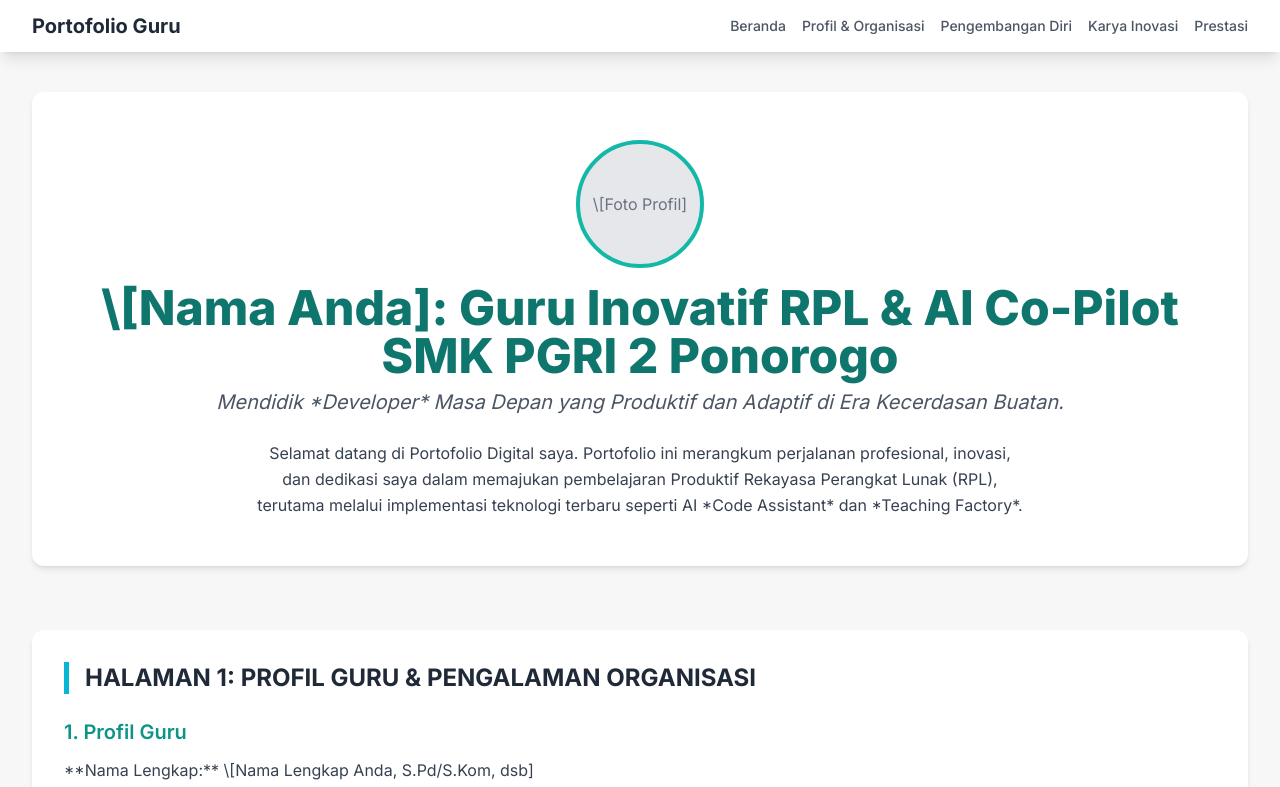
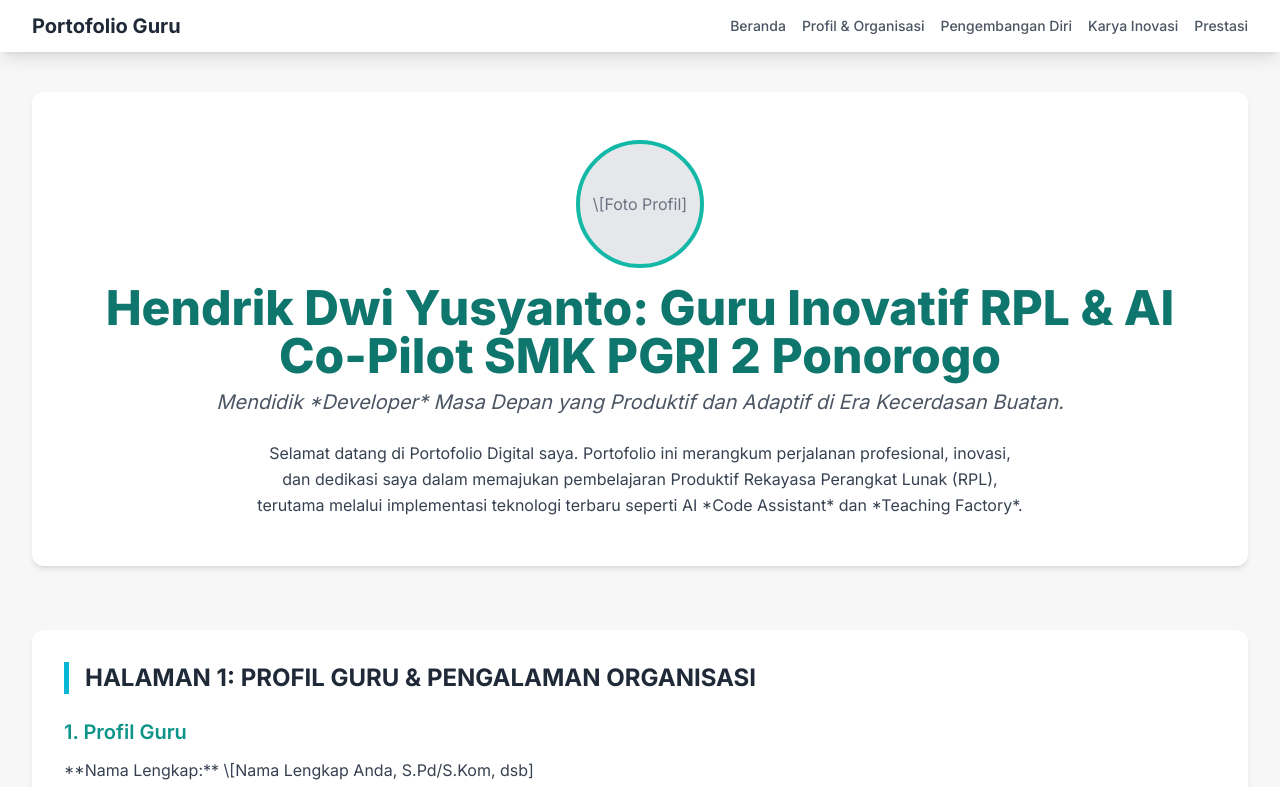
Before and after one commit to hendrikyusyanto53/hendrik-profil, a plain HTML site: page index.html in a window 1280 px wide. Shown: the top 787 px of the page. Drawn offline with nearby package versions, Linux system fonts and the light colour scheme.

Commit message:
Update index.html

```diff
--- a/index.html
+++ b/index.html
@@ -3,7 +3,7 @@
 <head>
     <meta charset="UTF-8">
     <meta name="viewport" content="width=device-width, initial-scale=1.0">
-    <title>Portofolio Digital Guru RPL</title>
+    <title>Portofolio Digital Guru </title>
     <script src="https://cdn.tailwindcss.com"></script>
     <link href="https://fonts.googleapis.com/css2?family=Inter:wght@100..900&display=swap" rel="stylesheet">
     <style>
@@ -53,7 +53,7 @@
                     <span class="text-gray-500">\[Foto Profil]</span>
                 </div>
                 <h1 class="text-3xl md:text-5xl font-extrabold text-teal-700 mb-2">
-                    \[Nama Anda]: Guru Inovatif RPL & AI Co-Pilot SMK PGRI 2 Ponorogo
+                    Hendrik Dwi Yusyanto: Guru Inovatif RPL & AI Co-Pilot SMK PGRI 2 Ponorogo
                 </h1>
                 <p class="text-lg md:text-xl text-gray-600 italic mb-6">
                     Mendidik *Developer* Masa Depan yang Produktif dan Adaptif di Era Kecerdasan Buatan.
```
